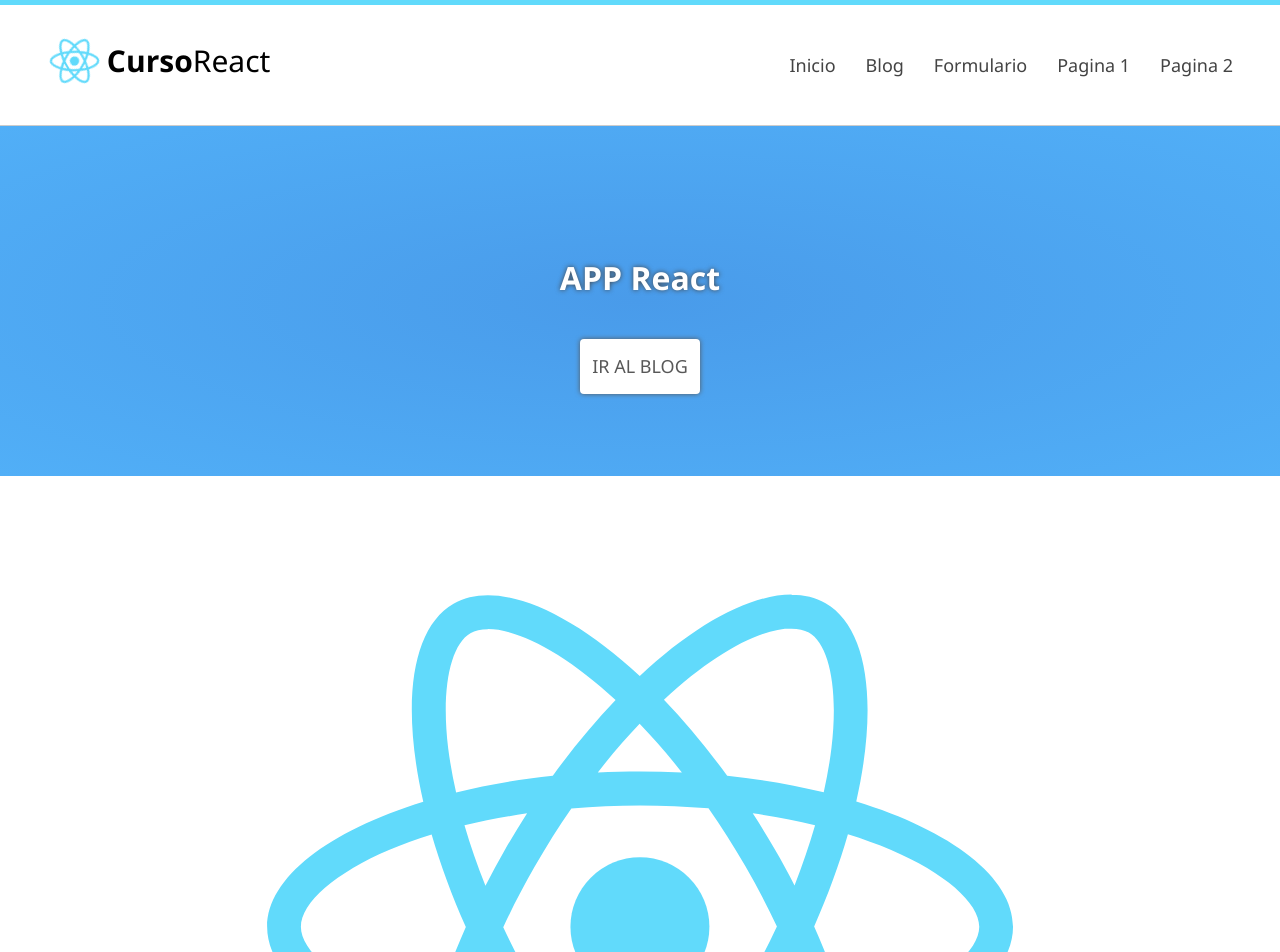
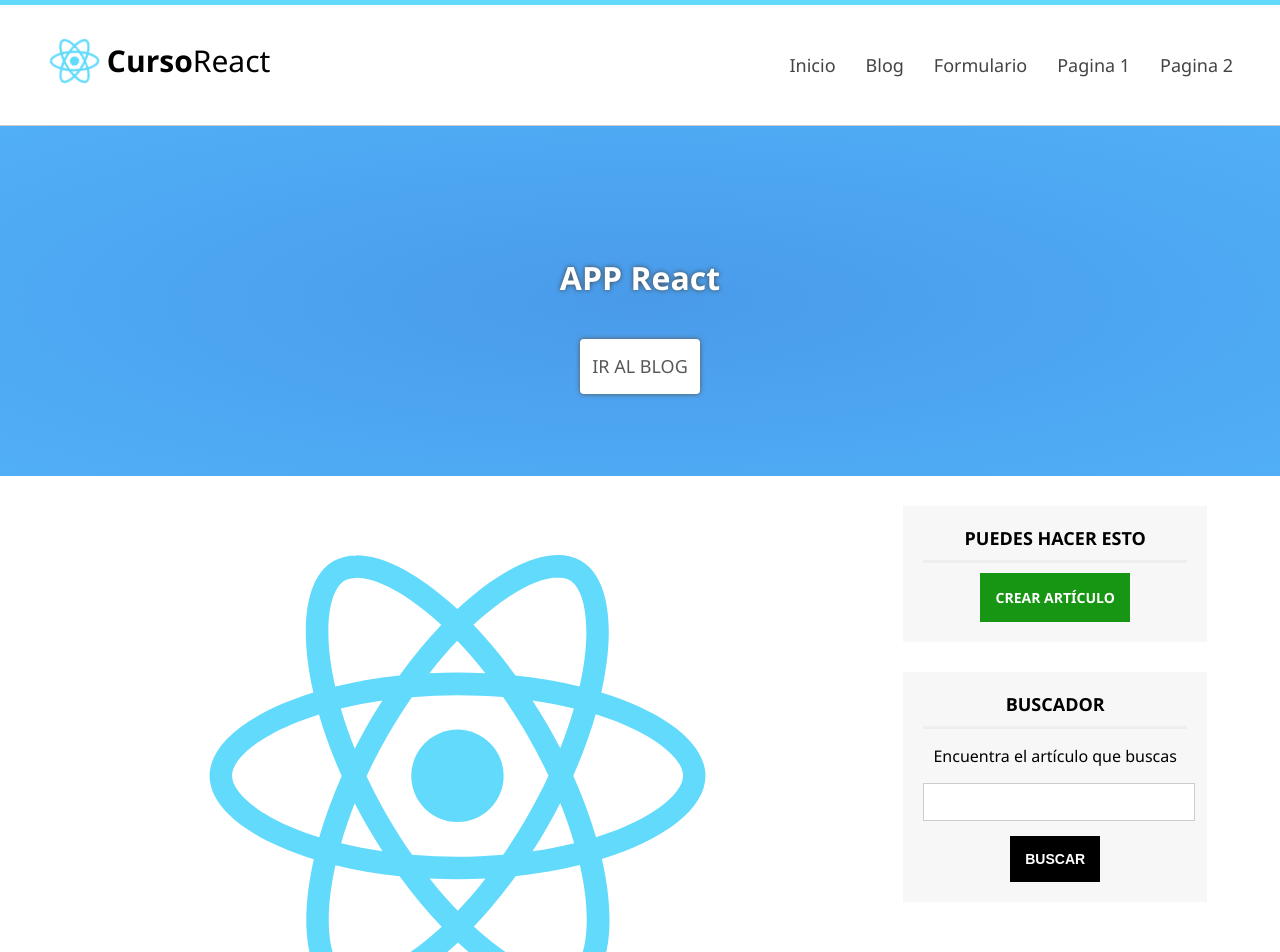
Before and after one commit to tamueka/masterREACT, a React (Create React App) app: page / in a window 1280 px wide. Shown: the top 952 px of the page. Built offline with nearby package versions, Linux system fonts and the light colour scheme.

Commit message:
creamos componente Sidebar + html

```diff
--- a/src/App.js
+++ b/src/App.js
@@ -5,21 +5,25 @@
 //Importar Componentes
 import MiComponente from "./components/MiComponente";
 import Peliculas from "./components/Peliculas";
-import Header from './components/Header';
-import Slider from './components/Slider';
+import Header from "./components/Header";
+import Slider from "./components/Slider";
+import Sidebar from "./components/Sidebar";
 
 function App() {
   return (
     <div className="App">
       <Header />
       <Slider />
-      <header className="App-header">
+      <div className="center">
+        <section id="content">
           <img src={logo} className="App-logo" alt="logo" />
           <section className="componentes">
             <MiComponente />
             <Peliculas />
           </section>
-      </header>
+        </section>
+        <Sidebar />
+      </div>
     </div>
   );
 }
--- /dev/null
+++ b/src/components/Sidebar.js
@@ -0,0 +1,27 @@
+import React, { Component } from "react";
+
+class Sidebar extends Component {
+  render() {
+    return (
+      <aside id="sidebar">
+        <div id="nav-blog" className="sidebar-item">
+          <h3>Puedes hacer esto</h3>
+          <a href="#" className="btn btn-success">
+            Crear artículo
+          </a>
+        </div>
+
+        <div id="search" className="sidebar-item">
+          <h3>Buscador</h3>
+          <p>Encuentra el artículo que buscas</p>
+          <form>
+            <input type="text" name="search" />
+            <input type="submit" name="submit" value="Buscar" class="btn" />
+          </form>
+        </div>
+      </aside>
+    );
+  }
+}
+
+export default Sidebar;
```
Lines whose indentation alone changed are shown as unchanged.
